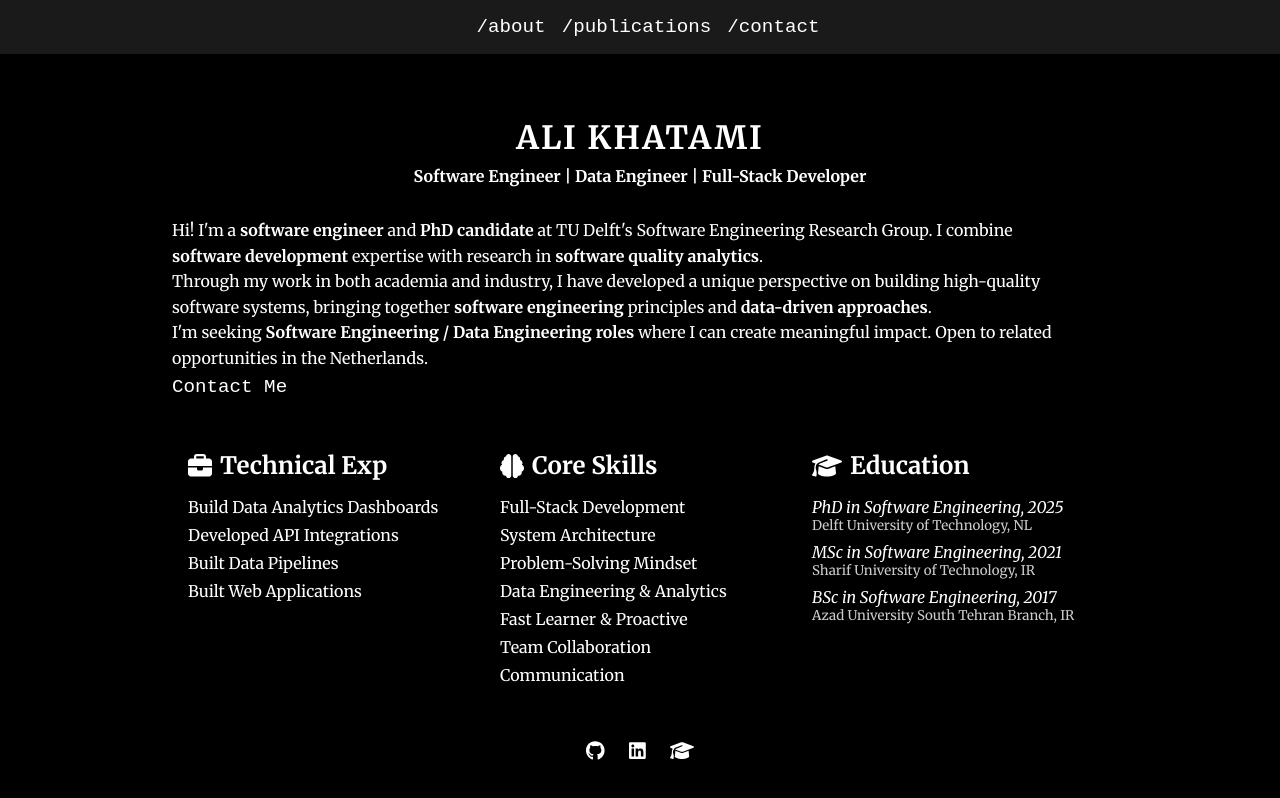
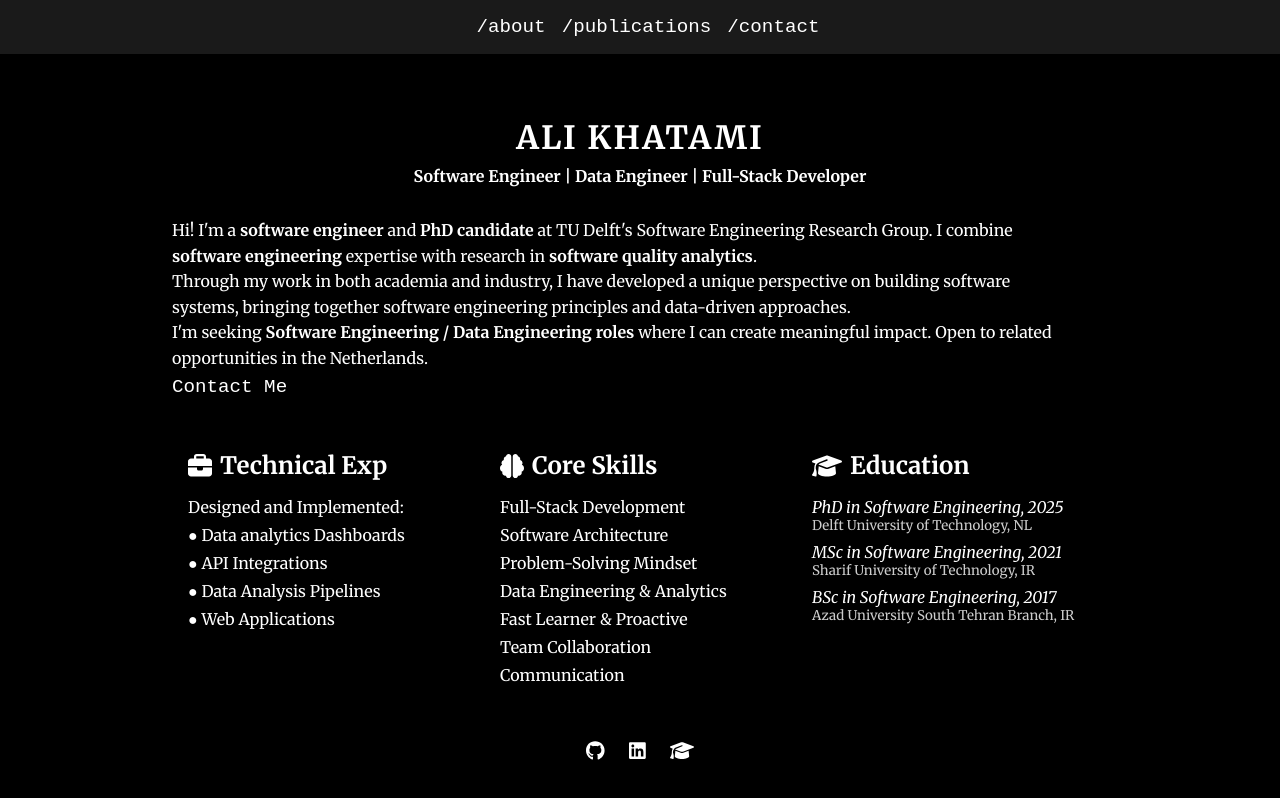
Before and after one commit to akhatami/personal-website-react, a React (Create React App) app: page / in a window 1280 px wide. Built offline with nearby package versions, Linux system fonts and the light colour scheme.

Commit message:
improve the first page

```diff
--- a/src/components/HomePage.js
+++ b/src/components/HomePage.js
@@ -20,11 +20,11 @@ const HomePage = () => {
                         <div className="intro-text">
                             <p className="bio">
                                <p>
-                                   Hi! I'm a <strong>software engineer</strong> and <strong>PhD candidate</strong> at TU Delft's Software Engineering Research Group. I combine <strong>software development</strong> expertise with research in <strong>software quality analytics</strong>.
+                                   Hi! I'm a <strong>software engineer</strong> and <strong>PhD candidate</strong> at TU Delft's Software Engineering Research Group. I combine <strong>software engineering</strong> expertise with research in <strong>software quality analytics</strong>.
                                </p>
 
                                <p>
-                                   Through my work in both academia and industry, I have developed a unique perspective on building high-quality software systems, bringing together <strong>software engineering</strong> principles and <strong>data-driven approaches</strong>.
+                                   Through my work in both academia and industry, I have developed a unique perspective on building software systems, bringing together software engineering principles and data-driven approaches.
                                </p>
 
                                <p>
@@ -40,17 +40,18 @@ const HomePage = () => {
                     <div className="research-interests">
                         <h2><FontAwesomeIcon icon={faBriefcase} /> Technical Exp</h2>
                         <ul>
-                            <li>Build Data Analytics Dashboards</li>
-                            <li>Developed API Integrations</li>
-                            <li>Built Data Pipelines</li>
-                            <li>Built Web Applications</li>
+                            <li>Designed and Implemented: </li>
+                            <li>● Data analytics Dashboards</li>
+                            <li>● API Integrations</li>
+                            <li>● Data Analysis Pipelines</li>
+                            <li>● Web Applications</li>
                         </ul>
                     </div>
                     <div className="research-interests">
                         <h2><FontAwesomeIcon icon={faBrain} /> Core Skills</h2>
                         <ul>
                             <li>Full-Stack Development</li>
-                            <li>System Architecture</li>
+                            <li>Software Architecture</li>
                             <li>Problem-Solving Mindset</li>
                             <li>Data Engineering & Analytics</li>
                             <li>Fast Learner & Proactive</li>
```
